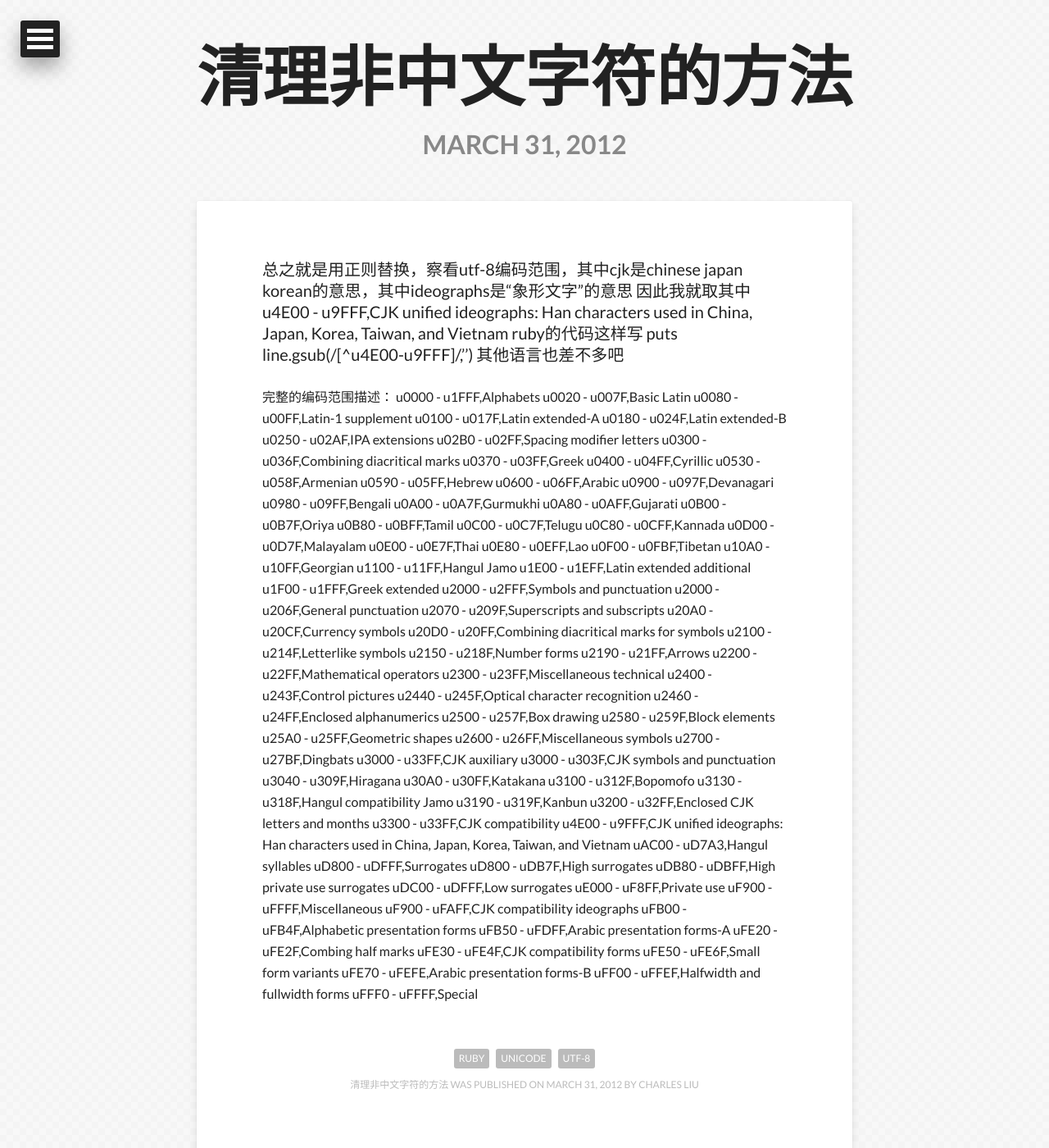
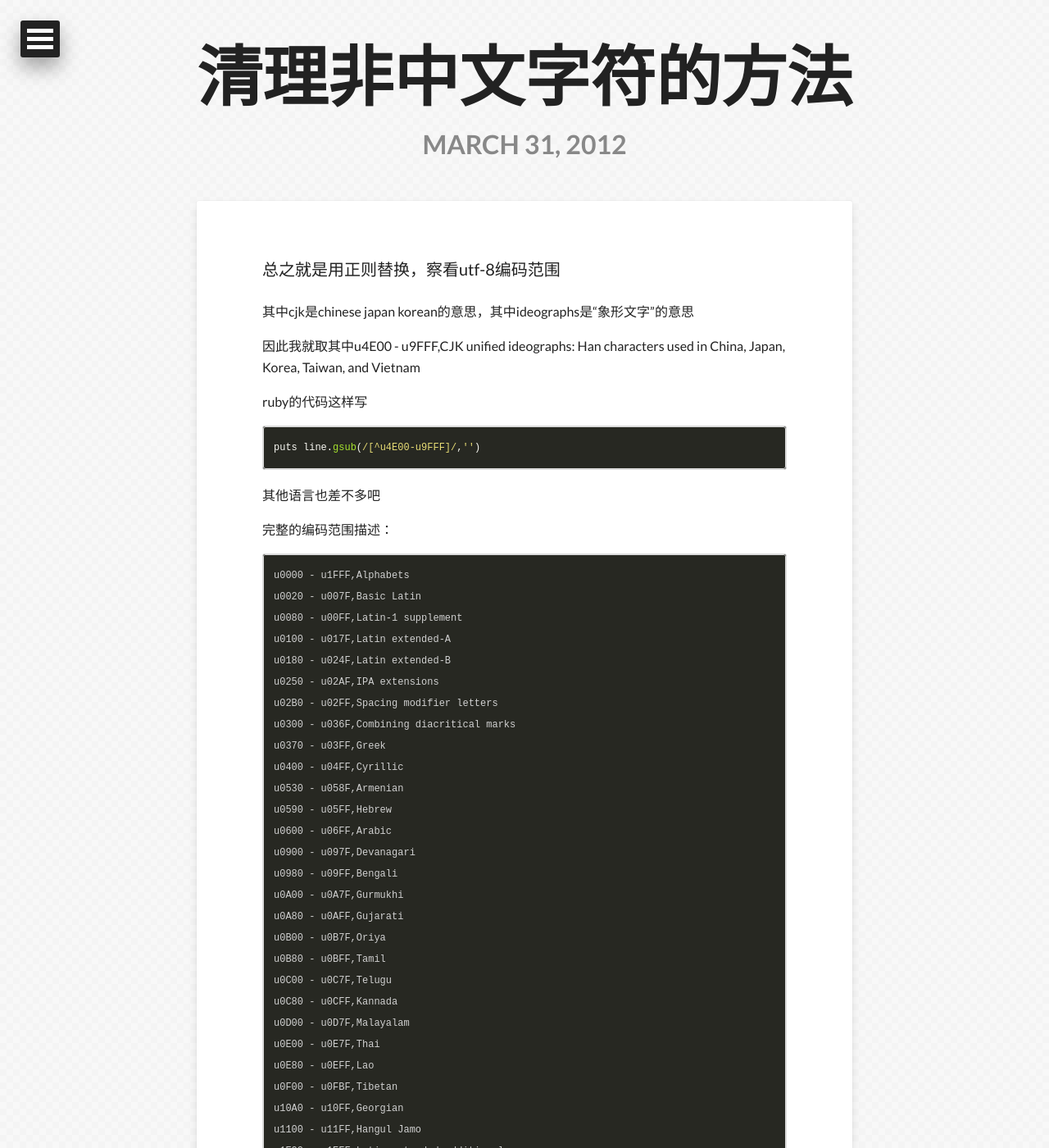
Before and after one commit to apyixiang/apyixiang.github.io, a Jekyll site: the page built from _posts/2012-03-31-clean-chinese-character.markdown, in a window 1280 px wide and 1400 px high. Shown: the whole window at 82% size. Built offline with Jekyll 4.4.1, drawn with Linux system fonts in a browser that asks for light colours; nearby versions of some CDN libraries; Markdown is read by kramdown in place of the engine named in the settings; comment, search, counter and statistics services are not loaded; some of the changed text lies outside the part shown.

Commit message:
format update

````diff
--- a/_posts/2012-03-31-clean-chinese-character.markdown
+++ b/_posts/2012-03-31-clean-chinese-character.markdown
@@ -3,16 +3,26 @@ layout: post
 title: "清理非中文字符的方法"
 date: 2012-03-31 04:51
 comments: true
-categories: code
-tags: [ruby,unicode,utf-8]
+categories: dev
+tags: [ruby,unicode,utf8]
 ---
-总之就是用正则替换，察看utf-8编码范围，其中cjk是chinese japan korean的意思，其中ideographs是“象形文字”的意思
+总之就是用正则替换，察看utf-8编码范围
+
+其中cjk是chinese japan korean的意思，其中ideographs是“象形文字”的意思
+
 因此我就取其中u4E00 - u9FFF,CJK unified ideographs: Han characters used in China, Japan, Korea, Taiwan, and Vietnam
+
 ruby的代码这样写
+
+```ruby
 puts line.gsub(/[^u4E00-u9FFF]/,'')
+```
+
 其他语言也差不多吧
 
 完整的编码范围描述：
+
+```
 u0000 - u1FFF,Alphabets
 u0020 - u007F,Basic Latin
 u0080 - u00FF,Latin-1 supplement
@@ -86,3 +96,4 @@ uFE50 - uFE6F,Small form variants
 uFE70 - uFEFE,Arabic presentation forms-B
 uFF00 - uFFEF,Halfwidth and fullwidth forms
 uFFF0 - uFFFF,Special
+```
````
